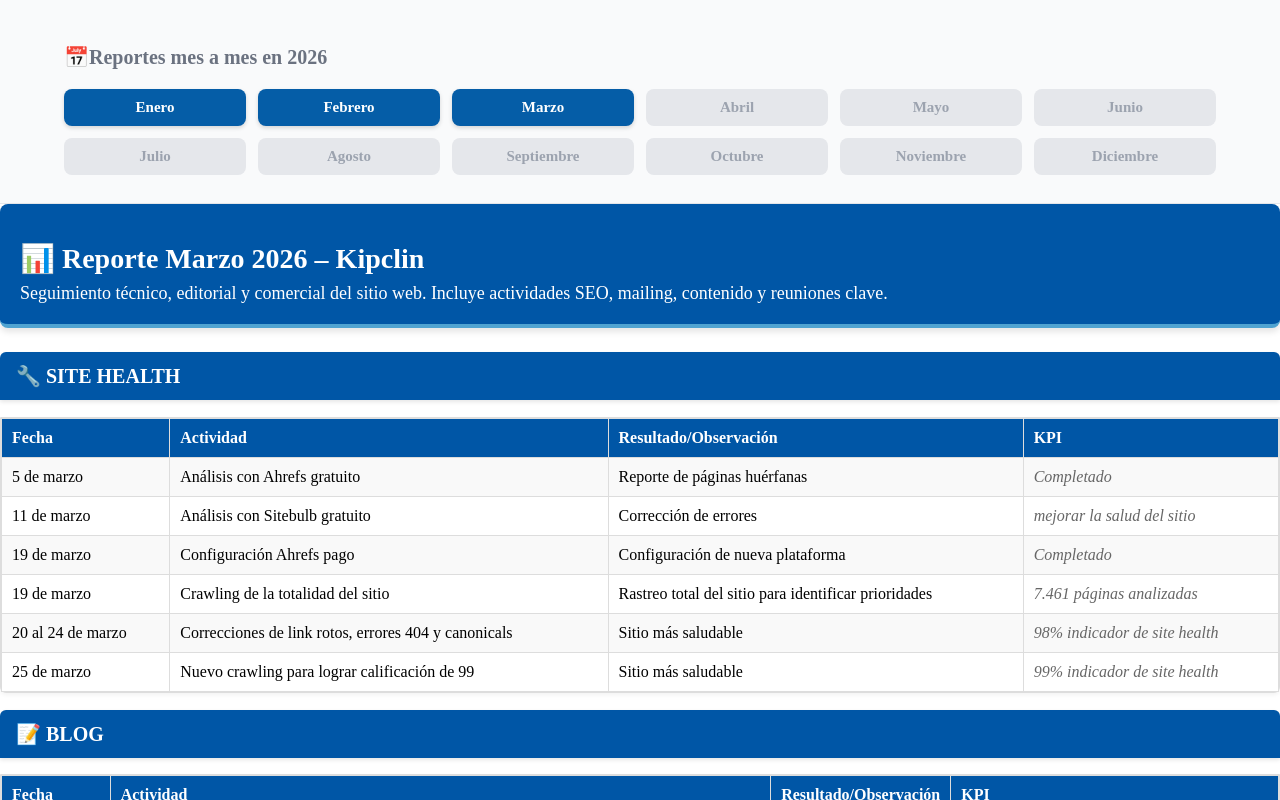
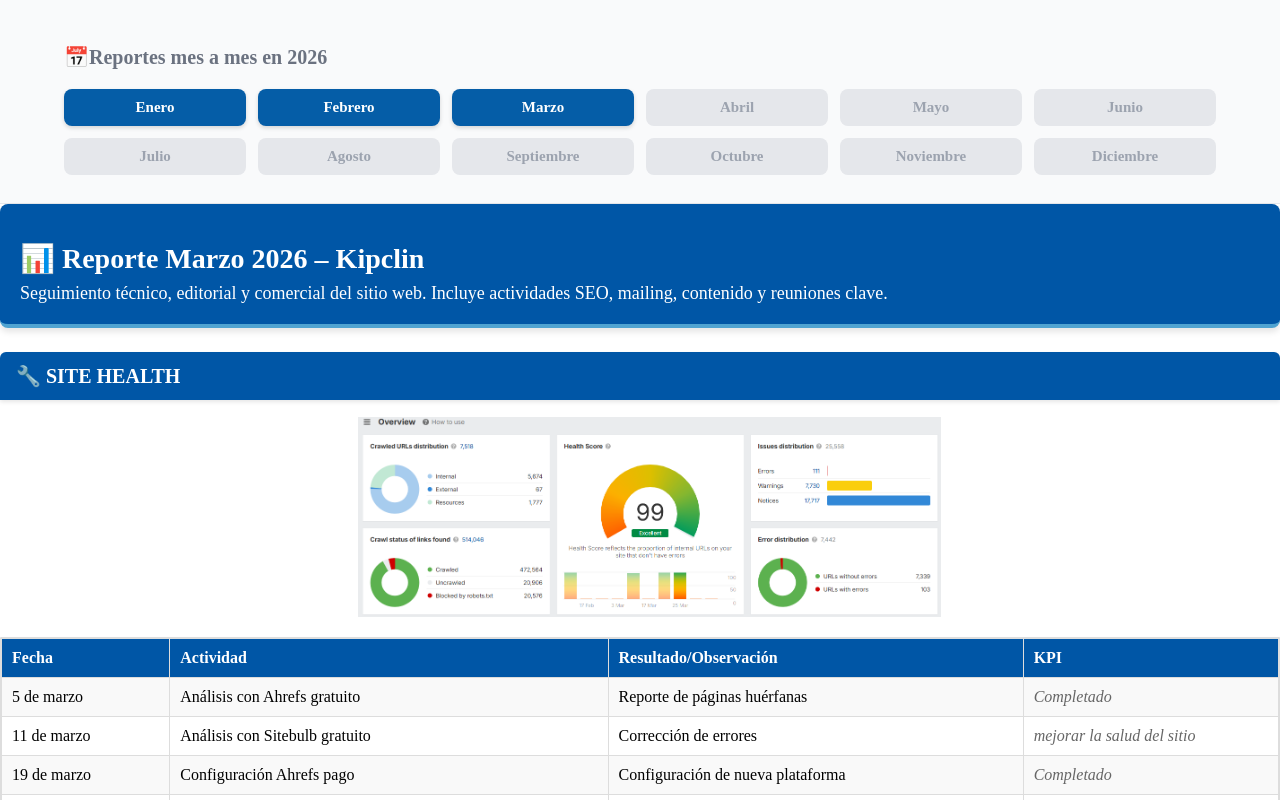
Before and after one commit to frankbedoyam/reporte-enero-kipclin, a Next.js app: page /marzo in a window 1280 px wide. Shown: the top 800 px of the page. Built offline with nearby package versions, Linux system fonts and the light colour scheme.

Commit message:
height
200

```diff
--- a/app/marzo/page.tsx
+++ b/app/marzo/page.tsx
@@ -90,12 +90,13 @@
 
       {/* Imagen por sección */}
       {imagen && (
-  <div style={{ position: "relative", width: "100%", height: "auto", margin: "16px 0" }}>
+  <div style={{ textAlign: "center", margin: "16px 0" }}>
     <Image
       src={imagen}
       alt={title}
-      fill
-      style={{ objectFit: "contain", borderRadius: "8px" }}
+      width={1299}   // ancho real del archivo
+      height={200}   // alto real del archivo
+      style={{ borderRadius: "8px", objectFit: "contain" }}
     />
   </div>
 )}
```
